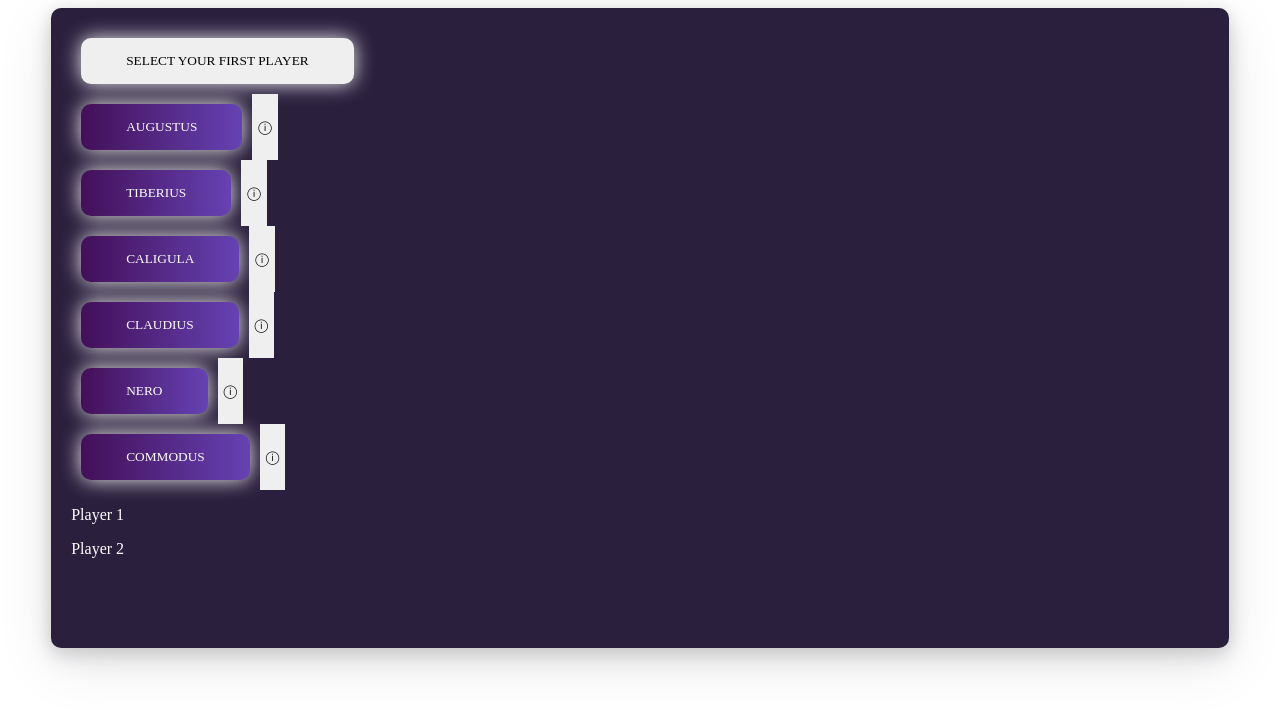
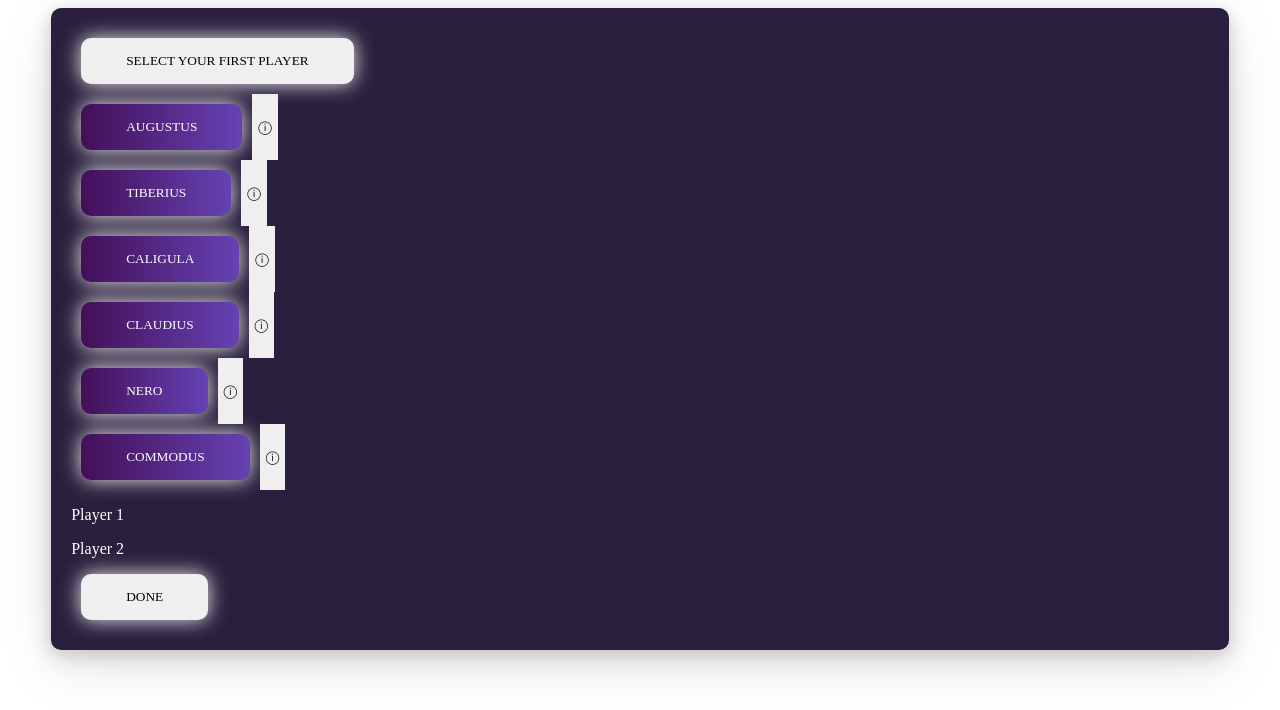
Before and after one commit to MargaretDobson/Roman-Emperors-Portfolio-React, a React (Vite) app: page / in a window 1280 px wide. Shown: the top 710 px of the page. Built offline with nearby package versions, Linux system fonts and the light colour scheme.

Commit message:
State handler for confirm team, values passed to confirm team

```diff
--- a/src/components/gameComponents.tsx/Game.tsx
+++ b/src/components/gameComponents.tsx/Game.tsx
@@ -2,6 +2,7 @@ import PlayerSelectionScreen from "./playerSelection/PlayerSelectionScreen"
 //import RandomPlayer from "./playerSelection/RandomPlayer"
 // import Rules from "./Rules"
 import TeamOne from "./teamComponents/teamOne"
+import ConfirmTeam from "./playerSelection/ConfirmTeam"
 // import InitialiseGame from "./InitialiseGame"
 import { useState } from "react"
 import "./buttons.css"
@@ -13,6 +14,9 @@ export default function Game(){
     const [selectPlayerScreen, setSelectPlayerScreen] = useState(true)
     const [selectPlayerOne, setSelectPlayerOne] = useState({name: ""})
     const [selectPlayerTwo, setSelectPlayerTwo] = useState({name: ""})
+
+    //confirm team button
+    const [confirmTeam, setConfirmTeam] = useState(false)
 
     const [screenProgression, setScreenProgression] = useState(null)
     const [viewRules, setViewRules] = useState(false)
@@ -34,6 +38,11 @@ export default function Game(){
         else if(!switchval){
             setSelectPlayerTwo(prev => ({...prev, name: name}))
         }
+
+    }
+
+    function handleConfirmTeam(confirm: boolean){
+        setConfirmTeam(prev => true)
     }
 
 
@@ -53,7 +62,15 @@ export default function Game(){
                     <TeamOne
                         playerOne={selectPlayerOne}
                         playerTwo={selectPlayerTwo}
+                        confirmTeamPlayers={handleConfirmTeam}
                     />
+
+                    {confirmTeam ?
+                        <ConfirmTeam
+                        playerOne={selectPlayerOne}
+                        playerTwo={selectPlayerTwo}
+                        />
+                    : null}
 
 
 
--- /dev/null
+++ b/src/components/gameComponents.tsx/playerSelection/ConfirmTeam.tsx
@@ -0,0 +1,22 @@
+type ConfirmPlayerProps = {
+  playerOne: {name: string};
+  playerTwo: {name: string};
+};
+
+export default function ConfirmTeam({ playerOne, playerTwo }: ConfirmPlayerProps){
+
+
+
+    return(
+        <>
+            <p>Confirm Team? </p>
+            <ul>
+                <li>{playerOne.name}</li>
+                <li>{playerTwo.name}</li>
+                <button>Yes</button>
+                <button>No</button>
+            </ul>
+
+        </>
+    )
+}
--- a/src/components/gameComponents.tsx/teamComponents/teamOne.tsx
+++ b/src/components/gameComponents.tsx/teamComponents/teamOne.tsx
@@ -1,14 +1,17 @@
-import "./team-style.css"
-
 type ConfirmPlayerProps = {
   playerOne: {name: string};
   playerTwo: {name: string};
+  confirmTeamPlayers: (confirm: boolean) => void;
 };
 
 
-export default function TeamOne({ playerOne, playerTwo }: ConfirmPlayerProps) {
+export default function TeamOne({ playerOne, playerTwo, confirmTeamPlayers }: ConfirmPlayerProps) {
 
-
+    function handleClick(){
+        if(playerOne && playerTwo != null){
+            confirmTeamPlayers(true)
+        }
+    }
 
     return(
         <div >
@@ -22,6 +25,13 @@ export default function TeamOne({ playerOne, playerTwo }: ConfirmPlayerProps) {
                 <p>{playerTwo.name}</p>
             </div>
 
+            {/* Done button */}
+
+            <button
+                className="btn-white"
+                onClick={handleClick}
+            >Done</button>
+
         </div>
     )
 }
```
Also changed, not shown: src/components/gameComponents.tsx/playerSelection/ConfirmTeam.jsx (deleted, +0 -11 lines), src/components/gameComponents.tsx/playerSelection/PlayerInfo.tsx (renamed from src/components/gameComponents.tsx/playerSelection/PlayerInfo.jsx), 1 other file (tests, documents, lock files or other folders).
